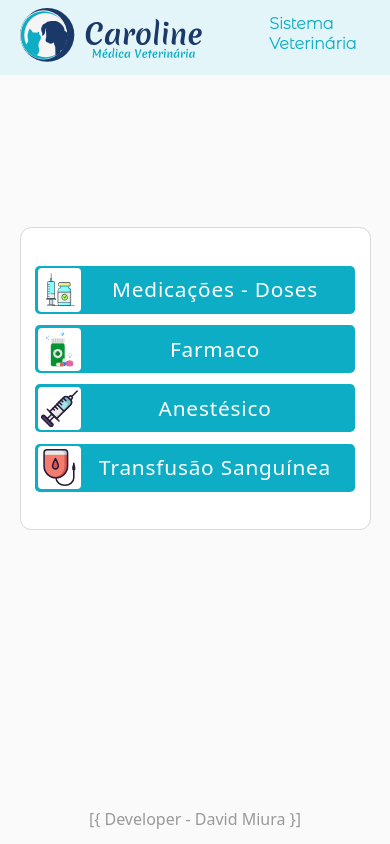
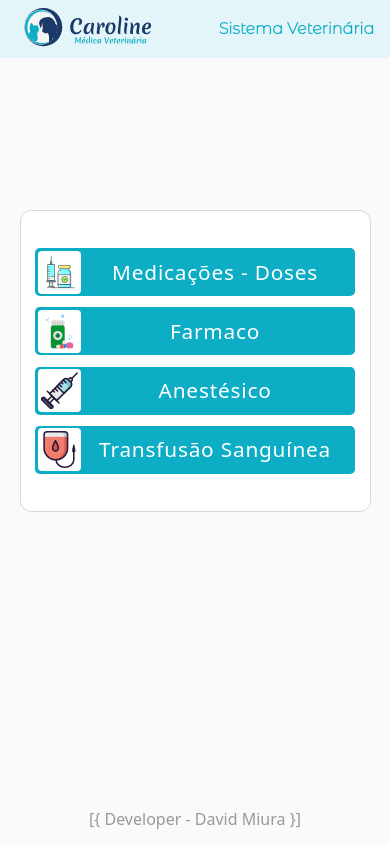
Before and after one commit to DavidMelloMiura/VetCalc, a plain HTML site: page index.html in a window 390 px wide. Drawn offline with nearby package versions, Linux system fonts and the light colour scheme.

Commit message:
ajuste layout

```diff
--- a/estiloDoses.css
+++ b/estiloDoses.css
@@ -87,6 +87,10 @@ body {
 #header h2 {
     display: flex;
     margin-left: 17vw;
+    justify-content: center;
+    align-items: center;
+    margin-top: auto;
+    margin-bottom: auto;
 }
 
 #header img {
@@ -159,7 +163,7 @@ footer {
     }
 
     #header img {
-        width: 50vw;
+        width: 35vw;
     }
 
     #sistemaVeterinaria {
--- a/estiloFarmaco.css
+++ b/estiloFarmaco.css
@@ -93,7 +93,6 @@ body {
     align-items: center;
     margin-top: auto;
     margin-bottom: auto;
-
 }
 
 #header img {
--- a/estiloIndex.css
+++ b/estiloIndex.css
@@ -23,6 +23,10 @@ body {
 #header h2 {
     display: flex;
     margin-left: 17vw;
+    justify-content: center;
+    align-items: center;
+    margin-top: auto;
+    margin-bottom: auto;
 }
 
 #header img {
@@ -157,7 +161,7 @@ footer {
     }
 
     #header img {
-        width: 50vw;
+        width: 35vw;
     }
 
     #sistemaVeterinaria {
```
